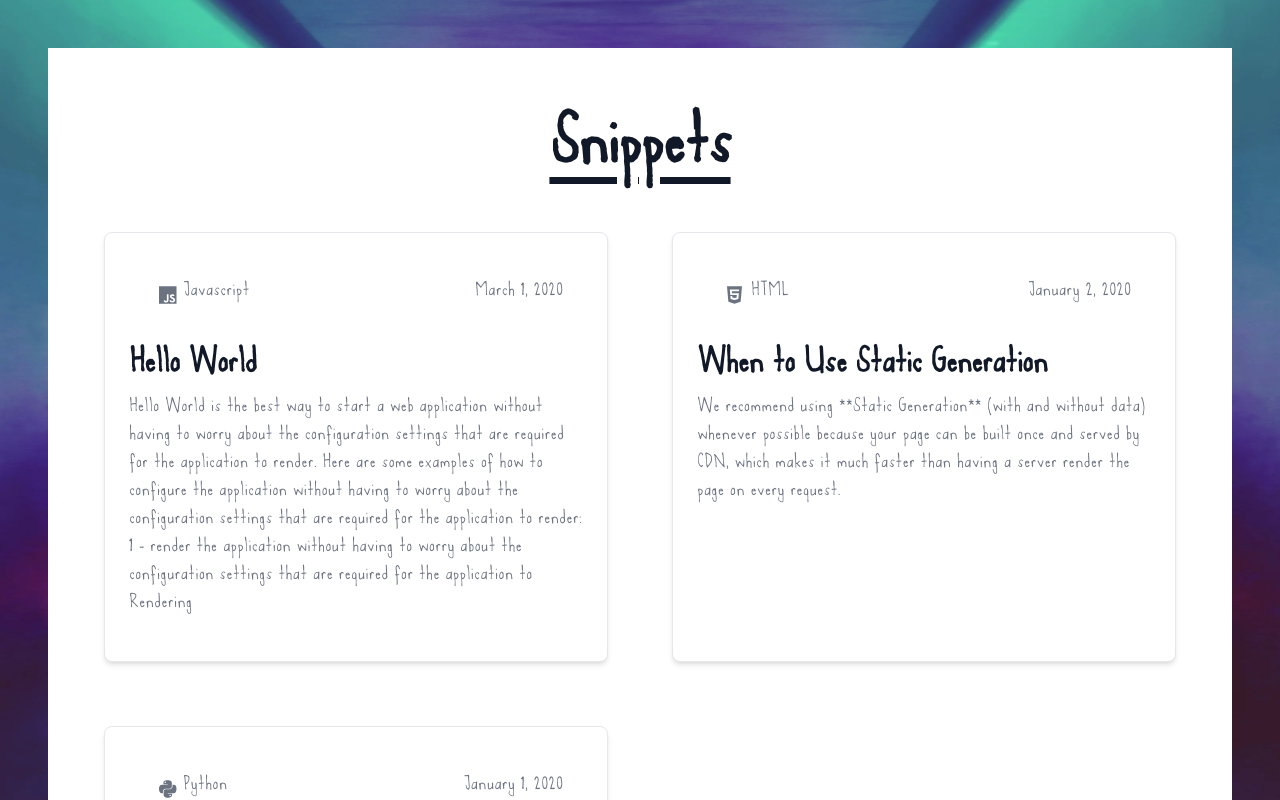
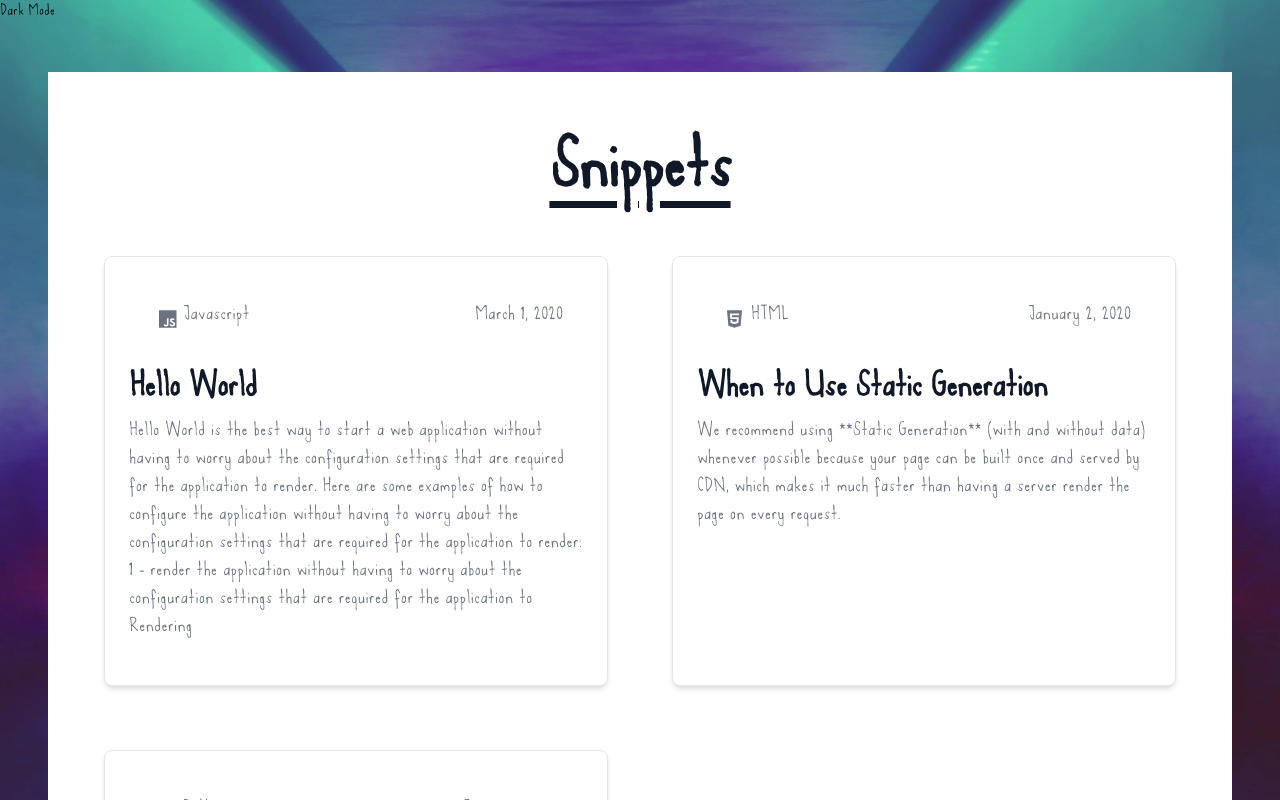
Before and after one commit to ksingh-git/ksingh-git.github.io, a Next.js app: page / in a window 1280 px wide. Shown: the top 800 px of the page. Built offline with nearby package versions, Linux system fonts and the light colour scheme.

Commit message:
Dark Mode

```diff
--- a/components/layout.js
+++ b/components/layout.js
@@ -1,3 +1,37 @@
+import { useEffect, useState } from "react";
+
 export default function Layout({ children }) {
-  return <div>{children}</div>;
+  const [theme, setTheme] = useState("light");
+
+  const darkMode = () => {
+    let element = document.getElementById("main-container");
+    element.classList.toggle("dark");
+    if (localStorage.getItem("theme") === "dark") {
+      setTheme("light");
+      localStorage.setItem("theme", "light");
+    } else {
+      setTheme("dark");
+      localStorage.setItem("theme", "dark");
+    }
+  };
+
+  useEffect(() => {
+    setTheme(localStorage.getItem("theme"));
+    const element = document.getElementById("main-container");
+    element.classList.add(theme);
+  });
+
+  return (
+    <>
+      <>{theme}</>
+      <button
+        onClick={() => {
+          darkMode();
+        }}
+      >
+        Dark Mode
+      </button>
+      <div id="main-container">{children}</div>
+    </>
+  );
 }
--- a/pages/posts/[id].js
+++ b/pages/posts/[id].js
@@ -34,6 +34,7 @@ export default function Post({ postData }) {
       <Head>
         <title>{postData.title}</title>
       </Head>
+      <section className="bg-white dark:bg-gray-900">
         <section className="text-justify p-36 mx-36 prose prose-slate prose-xl md:prose-2xl max-w-none dark:prose-invert prose-h2:underline prose-h3:underline">
           <span>
             <Date dateString={postData.date} />
@@ -41,6 +42,7 @@ export default function Post({ postData }) {
           <br />
           <div dangerouslySetInnerHTML={{ __html: postData.contentHtml }} />
         </section>
+      </section>
     </Layout>
   );
 }
--- a/styles/globals.css
+++ b/styles/globals.css
@@ -13,7 +13,6 @@ body {
   background-size: 100% 100%;
 }
 section {
-  background-color: aliceblue;
   margin: 3rem;
   display: flex;
   flex-direction: column;
@@ -36,7 +35,6 @@ section div {
 span {
   padding: 4px;
 }
-
 code {
   background-color: transparent !important;
 }
--- a/tailwind.config.js
+++ b/tailwind.config.js
@@ -1,5 +1,6 @@
 /** @type {import('tailwindcss').Config} */
 module.exports = {
+  darkMode: "class",
   content: [
     "./pages/**/*.{js,ts,jsx,tsx}",
     "./components/**/*.{js,ts,jsx,tsx}",
```
Lines whose indentation alone changed are shown as unchanged.
